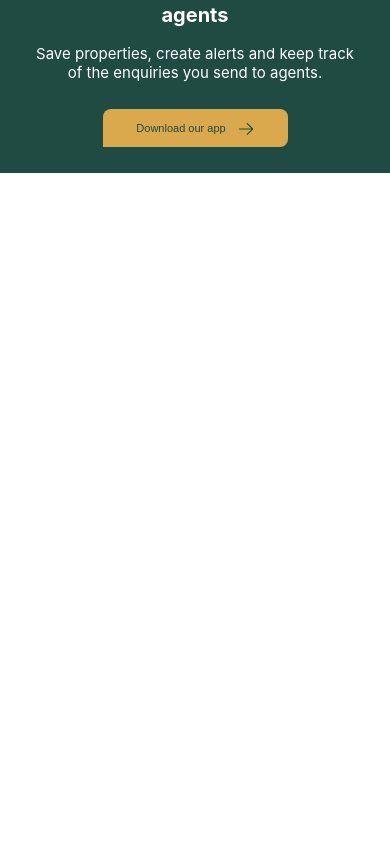
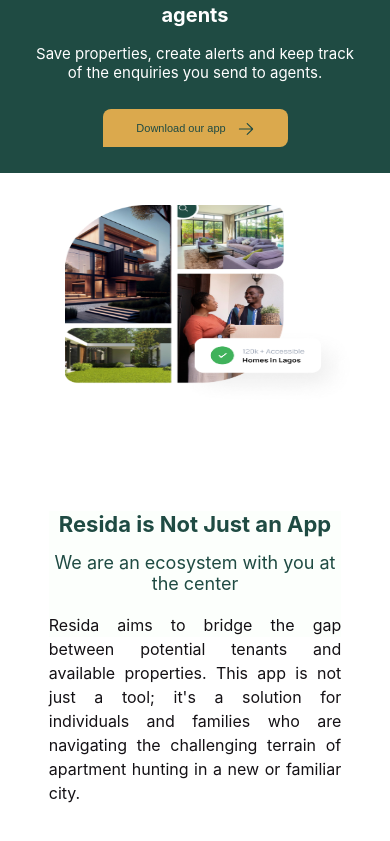
Before and after one commit to Phoneix1989/resida-project, a React (Create React App) app: page / in a window 390 px wide. Shown: the part 907-1748 px from the top of the page. Before the commit the page ends 1080 px from the top, so only its background shows below. Built offline with nearby package versions, Linux system fonts and the light colour scheme.

Commit message:
creation of the infoCard components

```diff
--- a/src/components/heroSection/heroSectionStyle.css
+++ b/src/components/heroSection/heroSectionStyle.css
@@ -2,40 +2,40 @@
     height: 92vh;
     width: 100vw;
     display: flex;
+    background-size: cover;
     justify-content: center;
     background-position: bottom;
     background-repeat: no-repeat;
-    background-size: cover;
 }
 
 .hero_section_content {
     width: 45%;
+    margin-top: 3rem;
     height: max-content;
-    margin-top: 3rem;
 }
 
 .hero_section_content p {
     font-size: 45px;
     color: #1F4b43;
+    font-weight: bold;
     text-align: center;
     font-family: 'Times New Roman', Times, serif;
-    font-weight: bold;
 }
 
 
 .hero_section_content div {
+    width: 95%;
     font-size: 12px;
     color: #35384B;
     text-align: center;
-    width: 95%;
 
 }
 
 .btn_container {
+    gap: 24px;
     display: flex;
     margin-top: 3rem;
     align-items: center;
-    gap: 24px;
     justify-content: center;
 }
 
@@ -50,10 +50,10 @@
         height: 92vh;
         width: 100vw;
         display: flex;
+        background-size: cover;
         justify-content: center;
         background-position: bottom;
         background-repeat: no-repeat;
-        background-size: cover;
     }
 
     .hero_section_content {
@@ -72,10 +72,10 @@
     }
 
     .btn_container {
+        gap: 15px;
         display: flex;
         margin-top: 3rem;
         align-items: center;
-        gap: 15px;
         justify-content: center;
     }
 
--- /dev/null
+++ b/src/components/infoCard/index.jsx
@@ -0,0 +1,25 @@
+import React from 'react'
+import './infoCardStyle.css'
+import info_image from '../../assets/rsd-infoCard-image.png'
+
+
+const InfoCard = () => {
+  return (
+    <div className='infoCard_container'>
+        <div className='infoCard_inner_container'>
+            <div className='infoCard_image'>
+                <img src={info_image} alt='infoCard-image' className='image'/>
+            </div>
+            <div className='infoCard_description'>
+              <div className='infoCard_text'>
+                <h1 className='infoCard_title'>Resida is Not Just an App</h1>
+                <h2 className='infoCard_subtitle'>We are an ecosystem with you at the center</h2>
+                <p className='infoCard_body'>Resida aims to bridge the gap between potential tenants and available properties. This app is not just a tool; it's a solution for individuals and families who are navigating the challenging terrain of apartment hunting in a new or familiar city. </p>
+              </div>
+            </div>
+        </div>
+    </div>
+  )
+}
+
+export default InfoCard
--- /dev/null
+++ b/src/components/infoCard/infoCardStyle.css
@@ -0,0 +1,142 @@
+.infoCard_container {
+    height: 60vh;
+    background-color: #ffffff;
+    overflow-y: hidden;
+}
+
+.infoCard_inner_container {
+    max-width: 75%;
+    margin: 0px auto;
+    display: grid;
+    grid-template-columns: repeat(2, 1fr);
+    padding: 0px;
+    height: 30vh;
+
+}
+
+.infoCard_image {
+    width: full;
+    height: 70vh;
+    /* background-color: aquamarine; */
+
+}
+
+.infoCard_description {
+    width: full;
+    height: 70vh;
+    /* background-color: aqua; */
+}
+
+.infoCard_text {
+    width: 100%;
+    height: 100%;
+    display: flex;
+    flex-direction: column;
+    align-items: flex-start;
+    padding-top: 100px;
+    background: #fcfffc;
+}
+
+.infoCard_title {
+    margin: 0px;
+    font-size: 38px;
+    font-weight: bold;
+    color: #1F4b43;
+    /* margin-bottom: 3px; */
+}
+
+.infoCard_subtitle {
+    color: #1F4B43;
+    font-size: 24px;
+    font-weight: 400;
+    margin-bottom: 3px;
+}
+
+.infoCard_body {
+    text-align: justify;
+    font-size: 16px;
+    color: #141115;
+    line-height: 1.5;
+}
+
+.image {
+    width: 105%;
+    height: 350px;
+    padding-top: 3rem;
+    padding-bottom: 4rem;
+    padding-left: 1rem;
+    padding-right: 4rem;
+}
+
+@media (max-width: 841px) {
+    .infoCard_inner_container {
+        /* max-width: 75%;
+        margin: 0px auto;
+        display: grid; */
+        grid-template-columns: repeat(1, 1fr);
+        /* padding: 0px;
+        height: 30vh; */
+        /* background-color: orange; */
+
+    }
+
+    .image {
+        width: 100%;
+        height: 200px;
+        padding-top: 2rem;
+        /* padding-bottom: 4rem; */
+        padding-left: 1rem;
+        padding-right: 3rem;
+    }
+
+    .infoCard_container {
+        height: 100vh;
+        background-color: #ffffff;
+        overflow-x: hidden;
+    }
+
+    .infoCard_text {
+        width: 100%;
+        height: 50%;
+        display: flex;
+        /* flex-direction: column; */
+        align-items: center;
+        padding: 0px
+        /* background:  #fcfffc; */
+    }
+    .infoCard_title {
+        margin-top: 0px;
+        font-size: 22px;
+        font-weight: bold;
+        color: #1F4b43;
+        /* margin-bottom: 3px; */
+    }
+
+    .infoCard_subtitle {
+        color: #1F4B43;
+        font-size: 18px;
+        font-weight: 400;
+        margin-bottom: 3px;
+    }
+
+    .infoCard_body {
+        text-align: justify;
+        font-size: 16px;
+        color: #141115;
+        line-height: 1.5;
+    }
+
+
+    .infoCard_description {
+        width: full;
+        height: 30vh;
+        /* background-color: aqua; */
+    }
+
+    .infoCard_image {
+        width: full;
+        height: 40vh;
+        /* background-color: aquamarine; */
+
+    }
+}
--- a/src/components/subHeroSection/subHeroSectionStyle.css
+++ b/src/components/subHeroSection/subHeroSectionStyle.css
@@ -1,12 +1,11 @@
 .sub_hero_section_container {
     height: 236px;
+    display: flex;
+    color: #ffffff;
+    padding: 0 10rem;
+    align-items: center;
     background-color: #1F4B43;
-    display: flex;
-    /* overflow: hidden; */
-    color: #ffffff;
-    align-items: center;
     justify-content: space-between;
-    padding: 0 10rem;
 }
 
 .sub_hero_text {
@@ -15,11 +14,11 @@
 
 @media (max-width: 841px) {
     .sub_hero_section_container {
+        gap: 12px;
+        padding: 0 2rem;
         overflow: hidden;
         flex-direction: column;
-        padding: 0 2rem;
         justify-content: center;
-        gap: 12px;
     }
 
     .sub_hero_text h1{
--- a/src/shared/button/buttonStyle.css
+++ b/src/shared/button/buttonStyle.css
@@ -1,19 +1,19 @@
 .outline{
+    gap: 12px;
+    padding: 12px;
+    display: flex;
+    font-size: 13px;
+    cursor: pointer;
+    color: #1F4b43;
+    font-weight: normal;
+    align-items: center;
+    justify-content: center;
     border: 1px solid #1F4b43;
+    border-bottom-left-radius: 0;
     border-top-left-radius: 12px;
     border-top-right-radius: 12px;
+    background-color: transparent;
     border-bottom-right-radius: 12px;
-    border-bottom-left-radius: 0;
-    padding: 12px;
-    background-color: transparent;
-    font-size: 13px;
-    color: #1F4b43;
-    cursor: pointer;
-    font-weight: normal;
-    display: flex;
-    align-items: center;
-    justify-content: center;
-    gap: 12px;
 }
 
 .outline:hover, .btn:hover {
@@ -21,21 +21,21 @@
 }
 
 .btn{
-    border: 1px solid transparent;
+    gap: 12px;
+    padding: 12px;
+    display: flex;
+    color: white;
+    font-size: 13px;
+    cursor: pointer;
+    font-weight: normal;
+    align-items: center;
+    justify-content: center;
+    background-color: #1F4b43;
+    border-bottom-left-radius: 0;
     border-top-left-radius: 12px;
     border-top-right-radius: 12px;
+    border: 1px solid transparent;
     border-bottom-right-radius: 12px;
-    border-bottom-left-radius: 0;
-    padding: 12px;
-    background-color: #1F4b43;
-    font-size: 13px;
-    color: white;
-    cursor: pointer;
-    font-weight: normal;
-    display: flex;
-    align-items: center;
-    justify-content: center;
-    gap: 12px;
 }
 
 .right_icon, .left_icon {
--- a/src/shared/header/headerStyle.css
+++ b/src/shared/header/headerStyle.css
@@ -2,31 +2,29 @@
 .header_container {
     height: 8vh;
     display: flex;
+    padding: 0 10rem;
     align-items: center;
     justify-content: space-between;
-    padding: 0 10rem;
 }
 
 .header_cta_section {
+    gap: 24px;
     display: flex;
-    gap: 24px;
     align-items: center;
     justify-content: space-between;
 }
 
 .header_cta_section ul li {
+    font-size: 12px;
     list-style: none;
+    font-style: normal;
     text-decoration: none;
-    font-style: normal;
-    font-size: 12px;
 }
 
 .header_cta_section ul li a{
+    font-size: 14;
     color: #1F4B43;
     text-decoration: none;
-    /* font-weight: normal; */
-    /* font-family: 'Courier New', Courier, manrope; */
-    font-size: 14;
     text-transform: capitalize;
 }
 
@@ -39,11 +37,11 @@
 }
 
 
-@media (max-width: 841px){
+@media (max-width: 841px) {
     .header_container{
+        padding: 0;
         width: 100vh;
         justify-content: space-between;
-        padding: 0;
     }
 
     .desktop_logo{
@@ -60,18 +58,19 @@
     }
 
     .header_cta_section{
+        gap: 10px;
         padding-right: 10px;
         flex-direction: row;
-        gap: 10px;
     }
 
     .header_cta_section ul {
         display: none;
     }
 
+
+
     .header_cta_section ul li a {
         font-size: 12px;
     }
 
-
 }
--- a/src/views/landingPage/index.jsx
+++ b/src/views/landingPage/index.jsx
@@ -3,6 +3,7 @@
 import Header from 'shared/header'
 import HeroSection from 'components/heroSection';
 import SubHeroSection from 'components/subHeroSection';
+import InfoCard from 'components/infoCard';
 
 
 const LandingPage = () => {
@@ -10,6 +11,7 @@
     <Header />
     <HeroSection/>
     <SubHeroSection />
+    <InfoCard />
     </div>;
 };
 
```
Also changed, not shown: src/assets/rsd-infoCard-image.png (added), 1 other file (tests, documents, lock files or other folders).
